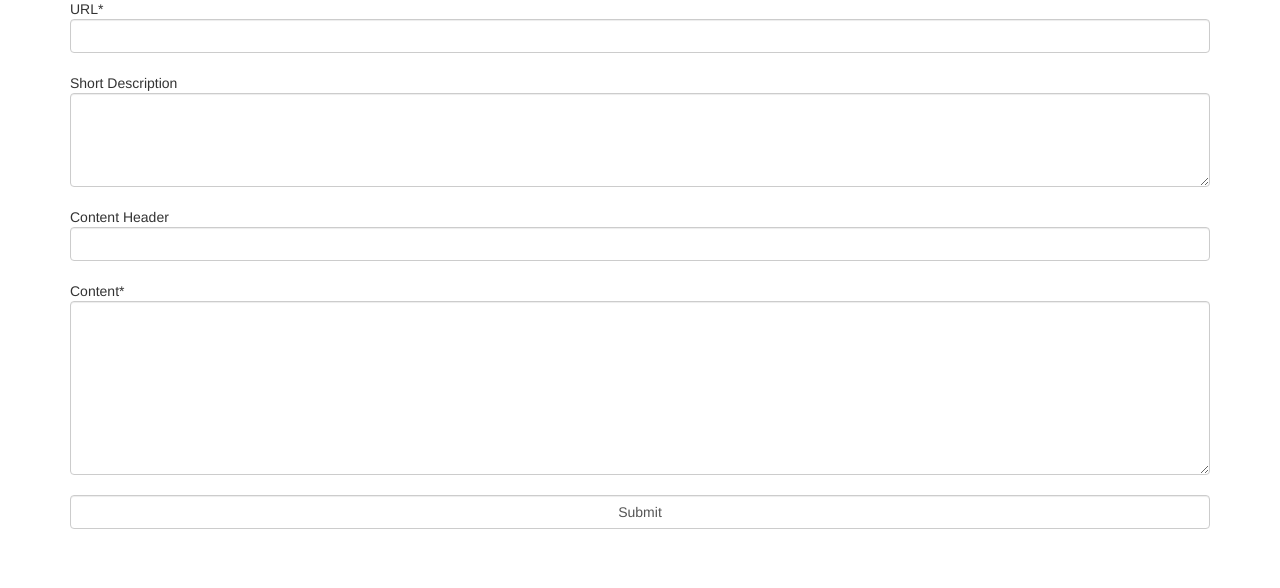
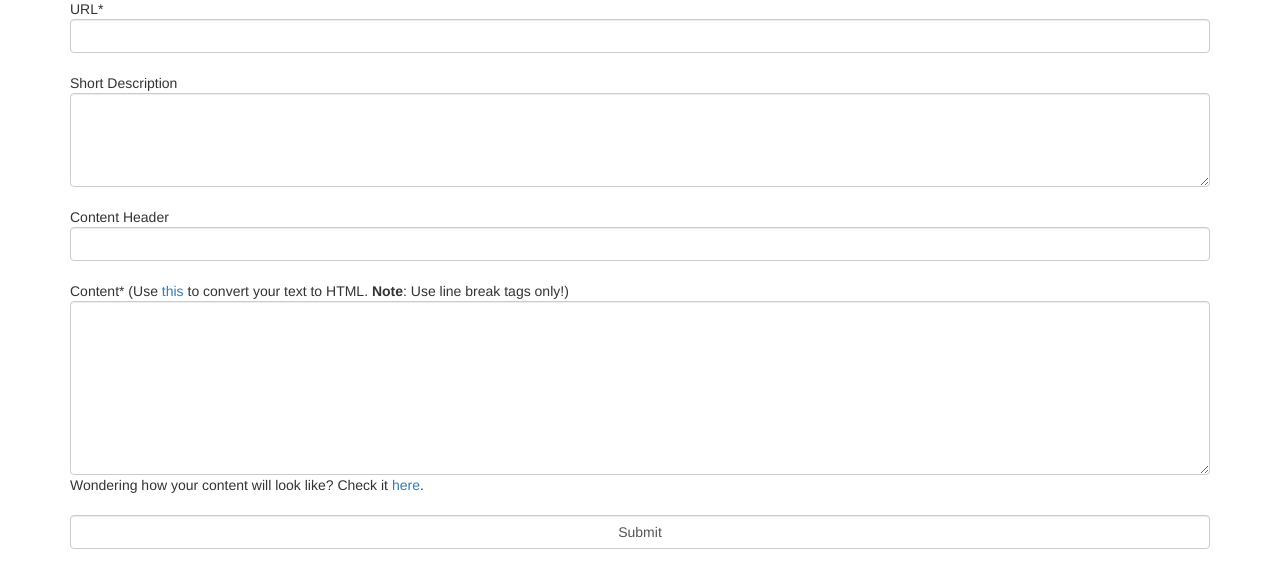
Before and after one commit to nitinmanchanda/demeter-ui, a Flask app: page /seo/content/add_content in a window 1280 px wide. Shown: the part 169-757 px from the top of the page. Run offline with Flask 2, Linux system fonts and the light colour scheme; some libraries are stand-ins or nearby versions.

Commit message:
adding text to html convert help

```diff
--- a/app/templates/create_content.html
+++ b/app/templates/create_content.html
@@ -11,7 +11,8 @@
         URL*</label> <input class="form-control" type="text" name="url" required><br>
         Short Description<textarea class="form-control" rows="4" name="short_description"></textarea><br>
         Content Header<input class="form-control" type="text" name="content_header"><br>
-        Content*<textarea class="form-control" rows="8" name="content" required></textarea><br>
+        Content* (Use <a href='http://www.textfixer.com/html/convert-text-html.php' target='_blank'>this</a> to convert your text to HTML. <b>Note</b>: Use line break tags only!)<textarea class="form-control" rows="8" name="content" required></textarea>
+        Wondering how your content will look like? Check it <a href='http://scratchpad.io/' target='_blank'>here</a>.<br><br>
         <input class="form-control" type="submit" value="Submit">
     </form>
 
```
